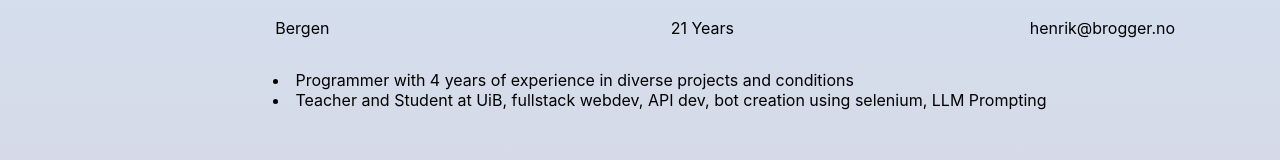
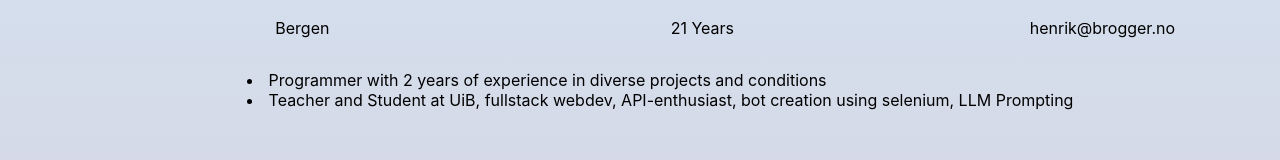
Before and after one commit to Freskoko/CVHomePage, a React (Create React App) app: page / in a window 1280 px wide. Shown: the part 485-645 px from the top of the page. Built offline with nearby package versions, Linux system fonts and the light colour scheme.

Commit message:
fixed error

```diff
--- a/src/App.js
+++ b/src/App.js
@@ -62,8 +62,8 @@ function WhatdDoIdo() {
   return (
     <div className="WhatdDoIdo">
       <ul>
-        <li className="list-item">Programmer with 4 years of experience in diverse projects and conditions </li>
-        <li className="list-item">Teacher and Student at UiB, fullstack webdev, API dev, bot creation using selenium, LLM Prompting</li>
+        <li className="list-item">Programmer with 2 years of experience in diverse projects and conditions </li>
+        <li className="list-item">Teacher and Student at UiB, fullstack webdev, API-enthusiast, bot creation using selenium, LLM Prompting</li>
       </ul>
     </div>
   );
```
